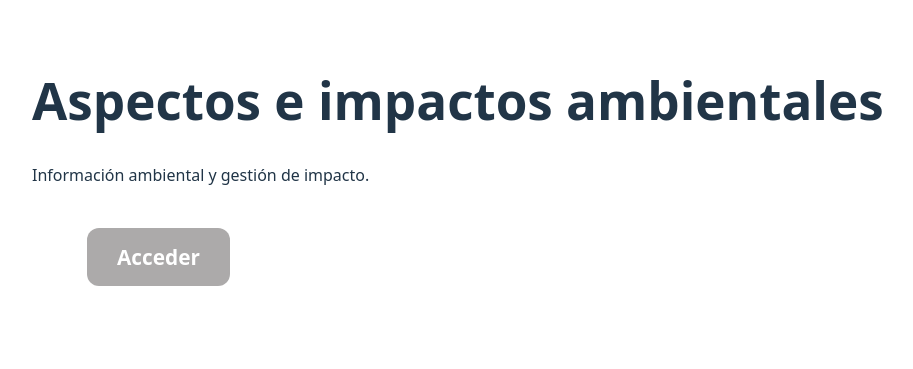
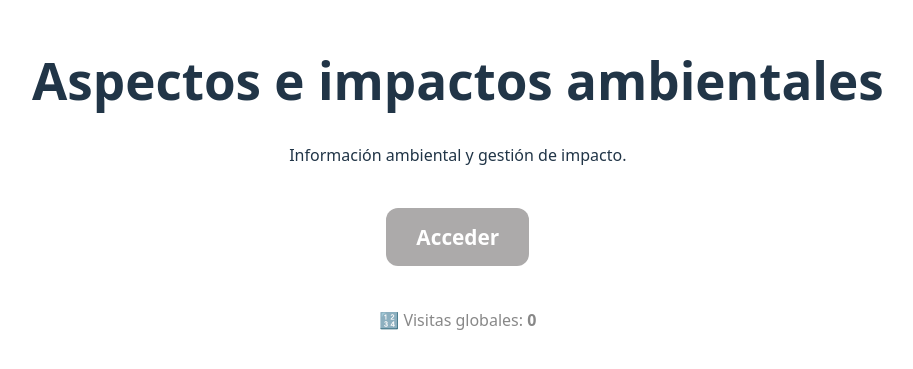
Before and after one commit to jatdalf/OCASA-COR-HSE, a React (Vite) app: page /ambientales in a window 1280 px wide. Shown: the part 217-586 px from the top of the page, without its empty margins (0-913 px from the left). Built offline with nearby package versions, Linux system fonts and the light colour scheme; no server answers.

Commit message:
page visit counters

```diff
--- a/src/components/Accidentes/Accidentes.tsx
+++ b/src/components/Accidentes/Accidentes.tsx
@@ -1,14 +1,24 @@
 import React from "react";
 import AccessButton from "../AccessButton/AccessButton";
+import { useGlobalCounters } from "../../hooks/useGlobalCounters";
+
+const SCRIPT_URL = "/api/proxiCounter"; // 🔹 llama al proxy
+
 
 const Accidentes: React.FC = () => {
+  const { visits } = useGlobalCounters("Accidentes", SCRIPT_URL);
+
+
   return (
-    <div style={{ padding: "2rem" }}>
+    <div style={{ padding: "2rem", textAlign: "center" }}>
       <h1>Accidentes / Incidentes</h1>
       <p>Registro y seguimiento de incidentes y accidentes.</p>
       <div style={{ margin: "55px" }}>
         <AccessButton address="https://drive.google.com/drive/folders/1tzixwGLg-sroKwzenR87iDkT9Kr-XIFA" />
       </div>
+       <p style={{ marginTop: "2rem", color: "#888" }}>
+        🔢 Visitas globales: <strong>{visits !== null ? visits : "Cargando..."}</strong>
+      </p>
     </div>
   );
 };
--- a/src/components/Ambientales/Ambientales.tsx
+++ b/src/components/Ambientales/Ambientales.tsx
@@ -1,14 +1,22 @@
 import React from "react";
 import AccessButton from "../AccessButton/AccessButton";
+import { useGlobalCounters } from "../../hooks/useGlobalCounters";
+
+const SCRIPT_URL = "/api/proxiCounter"; // 🔹 llama al proxy
 
 const Ambientales: React.FC = () => {
+  const { visits } = useGlobalCounters("Ambientales", SCRIPT_URL);
+
   return (
-    <div style={{ padding: "2rem" }}>
+    <div style={{ padding: "2rem", textAlign: "center" }}>
       <h1>Aspectos e impactos ambientales</h1>
       <p>Información ambiental y gestión de impacto.</p>
       <div style={{ margin: "55px" }}>
         <AccessButton address="https://docs.google.com/spreadsheets/d/1V5gqncd7HVsCx-sawhLuyRqgCJ26g9-y/edit?gid=1500150030#gid=1500150030" />
       </div>
+       <p style={{ marginTop: "2rem", color: "#888" }}>
+        🔢 Visitas globales: <strong>{visits !== null ? visits : "Cargando..."}</strong>
+      </p>
     </div>
   );
 };
--- a/src/components/Consulta/Consulta.tsx
+++ b/src/components/Consulta/Consulta.tsx
@@ -1,14 +1,22 @@
 import React from "react";
 import AccessButton from "../AccessButton/AccessButton";
+import { useGlobalCounters } from "../../hooks/useGlobalCounters";
+
+const SCRIPT_URL = "/api/proxiCounter"; // 🔹 llama al proxy
 
 const Consulta: React.FC = () => {
+    const { visits } = useGlobalCounters("Consulta", SCRIPT_URL);
+
   return (
-    <div style={{ padding: "2rem" }}>
+    <div style={{ padding: "2rem", textAlign: "center" }}>
       <h1>Consulta y participación</h1>
       <p>Espacio para consultas, sugerencias y participación de empleados.</p>
     <div style={{ margin: "55px" }}>
         <AccessButton address="https://docs.google.com/forms/d/e/1FAIpQLSeoMAcP1-ppxgFs9vaf7tmBB8o9pi8gAB1Ih2sRahpYwq-YEQ/viewform" />
-      </div>
+    </div>
+     <p style={{ marginTop: "2rem", color: "#888" }}>
+        🔢 Visitas globales: <strong>{visits !== null ? visits : "Cargando..."}</strong>
+      </p>
     </div>
   );
 };
--- a/src/components/Home/Home.tsx
+++ b/src/components/Home/Home.tsx
@@ -11,8 +11,13 @@ import ideaIcon from "../../assets/idea.gif";
 import heartIcon from "../../assets/heart.gif";
 import hashtagIcon from "../../assets/hashtag.gif";
 import React from "react";
+import { useGlobalCounters } from "../../hooks/useGlobalCounters";
+
+const SCRIPT_URL = "/api/proxiCounter"; // 🔹 llama al proxy
 
 const Home: React.FC = () => {
+    const { visits } = useGlobalCounters("Home", SCRIPT_URL);
+
   return (
      <div className={styles.headerContainer}>
 
--- a/src/components/Informe/Informe.tsx
+++ b/src/components/Informe/Informe.tsx
@@ -1,14 +1,22 @@
 import React from "react";
 import AccessButton from "../AccessButton/AccessButton";
+import { useGlobalCounters } from "../../hooks/useGlobalCounters";
+
+const SCRIPT_URL = "/api/proxiCounter"; // 🔹 llama al proxy
 
 const Informe: React.FC = () => {
+    const { visits } = useGlobalCounters("Informe", SCRIPT_URL);
+
   return (
-    <div style={{ padding: "2rem" }}>
+    <div style={{ padding: "2rem", textAlign: "center" }}>
       <h1>Informe 2025</h1>
       <p>Visualización y descarga de reportes anuales.</p>
       <div style={{ margin: "55px" }}>
         <AccessButton address="https://sites.google.com/ocasa.com/calidad-hse-corporativo/cali2023?authuser=0" />
       </div>
+       <p style={{ marginTop: "2rem", color: "#888" }}>
+        🔢 Visitas globales: <strong>{visits !== null ? visits : "Cargando..."}</strong>
+      </p>
 
     </div>
   );
--- a/src/components/Noticias/Noticias.tsx
+++ b/src/components/Noticias/Noticias.tsx
@@ -1,14 +1,22 @@
 import React from "react";
 import AccessButton from "../AccessButton/AccessButton";
+import { useGlobalCounters } from "../../hooks/useGlobalCounters";
+
+const SCRIPT_URL = "/api/proxiCounter"; // 🔹 llama al proxy
 
 const Noticias: React.FC = () => {
+    const { visits } = useGlobalCounters("Noticias", SCRIPT_URL);
+
   return (
-    <div style={{ padding: "2rem" }}>
+    <div style={{ padding: "2rem", textAlign: "center" }}>
       <h1>Noticias La Voz</h1>
       <p>Sección para mostrar noticias y actualizaciones.</p>
       <div style={{ margin: "55px" }}>
         <AccessButton address="https://drive.google.com/file/d/1VFR0M7g2qHnf4gG21wk_DmMGXK_8pO2X/view" />
       </div>
+       <p style={{ marginTop: "2rem", color: "#888" }}>
+        🔢 Visitas globales: <strong>{visits !== null ? visits : "Cargando..."}</strong>
+      </p>
     </div>
   );
 };
--- a/src/components/Riesgo/Riesgo.tsx
+++ b/src/components/Riesgo/Riesgo.tsx
@@ -1,14 +1,22 @@
 import React from "react";
 import AccessButton from "../AccessButton/AccessButton";
+import { useGlobalCounters } from "../../hooks/useGlobalCounters";
+
+const SCRIPT_URL = "/api/proxiCounter"; // 🔹 llama al proxy
 
 const Riesgo: React.FC = () => {
+    const { visits } = useGlobalCounters("Riesgo", SCRIPT_URL);
+
   return (
-    <div style={{ padding: "2rem" }}>
+    <div style={{ padding: "2rem", textAlign: "center" }}>
       <h1>Evaluación de riesgo por puesto</h1>
       <p>Herramientas y documentación para análisis de riesgo.</p>
       <div style={{ margin: "55px" }}>
         <AccessButton address="https://drive.google.com/drive/folders/1HtQJZHlsNG1qf-5TXr2gqFkO5C_yhtrq" />
       </div>
+       <p style={{ marginTop: "2rem", color: "#888" }}>
+        🔢 Visitas globales: <strong>{visits !== null ? visits : "Cargando..."}</strong>
+      </p>
     </div>
   );
 };
```
